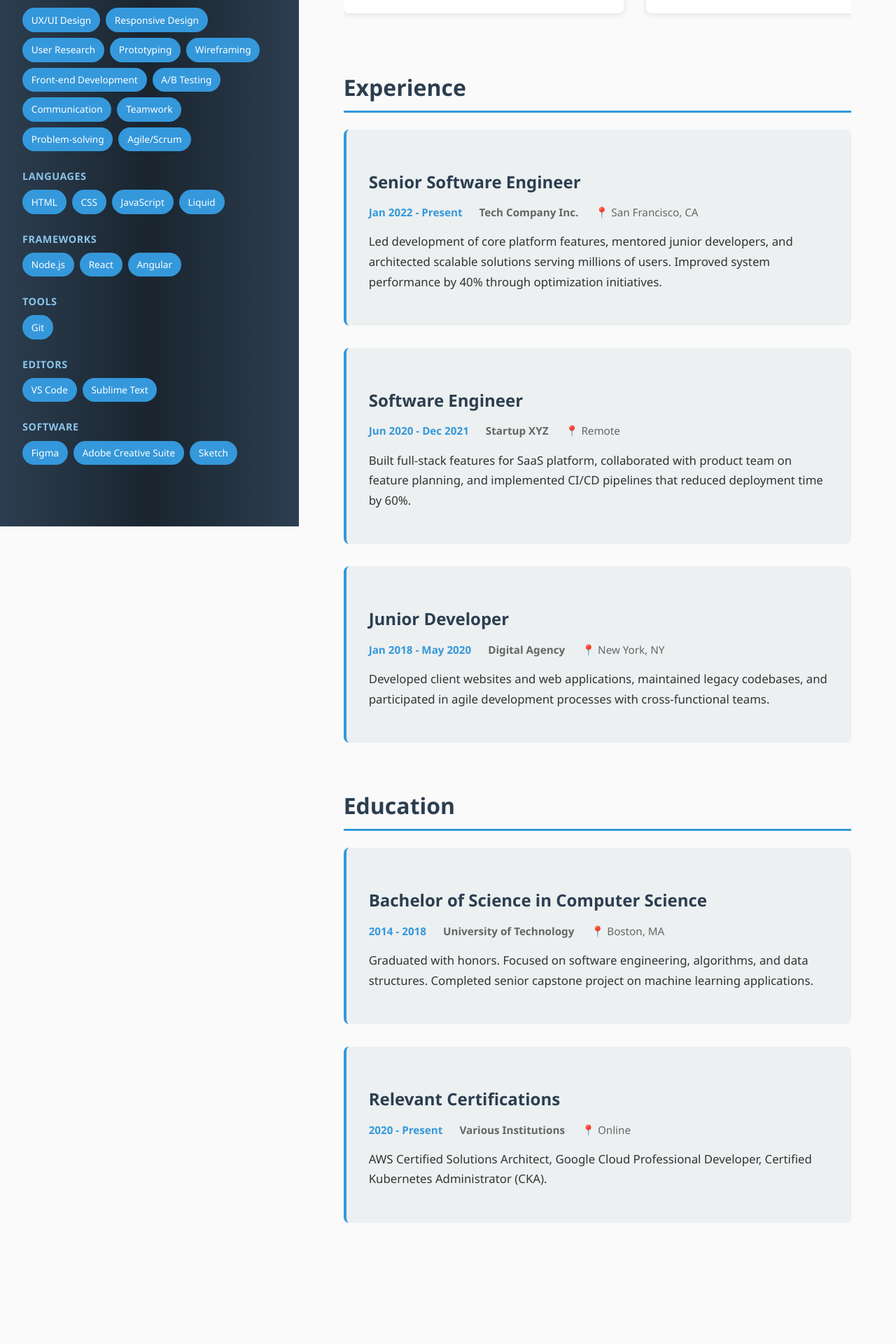
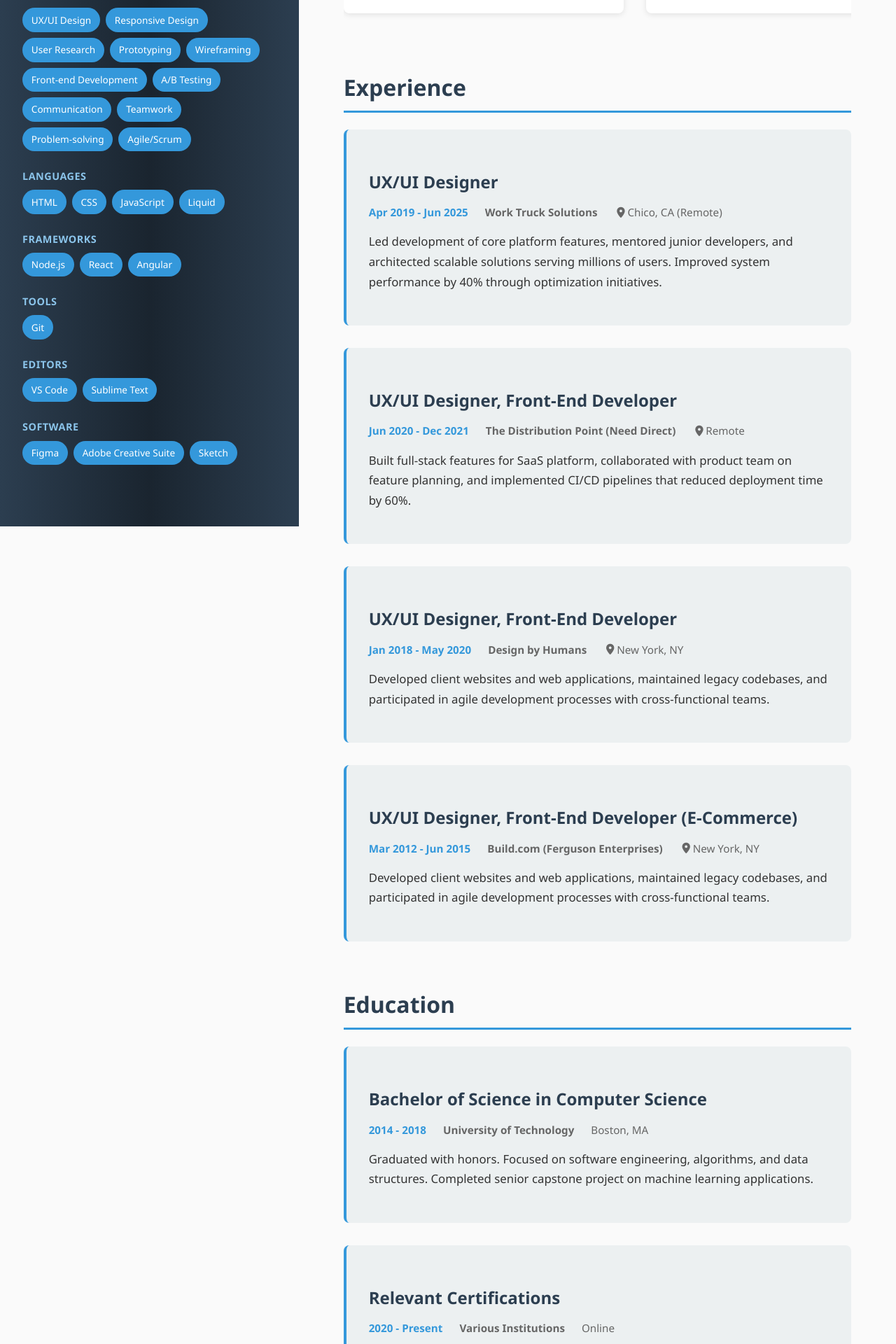
Before and after one commit to johnhirleman/my-portfolio, a Jekyll site: the page built from index.html, in a window 1280 px wide. Shown: the part 883-2803 px from the top of the page at 70% size. Built offline with Jekyll 4.4.1, drawn with Linux system fonts in a browser that asks for light colours; before the commit the page ends 2742 px from its top, so only the background shows below that.

Commit message:
icon fixes for experience locations, added some experience content.

```diff
--- a/_sass/main.scss
+++ b/_sass/main.scss
@@ -433,7 +433,6 @@ body {
 
             &.location {
                 &:before {
-                    content: "📍 ";
                     margin-right: 0.25rem;
                 }
             }
--- a/index.html
+++ b/index.html
@@ -49,11 +49,11 @@ title: Home
     <h2>Experience</h2>
 
     <div class="experience-card">
-        <h3>Senior Software Engineer</h3>
+        <h3>UX/UI Designer</h3>
         <div class="experience-meta">
-            <span class="date-range">Jan 2022 - Present</span>
-            <span class="employer">Tech Company Inc.</span>
-            <span class="location">San Francisco, CA</span>
+            <span class="date-range">Apr 2019 - Jun 2025</span>
+            <span class="employer">Work Truck Solutions</span>
+            <span class="location"><i class="fas fa-location-dot"></i> Chico, CA (Remote)</span>
         </div>
         <p>
             Led development of core platform features, mentored junior developers, and architected
@@ -63,11 +63,11 @@ title: Home
     </div>
 
     <div class="experience-card">
-        <h3>Software Engineer</h3>
+        <h3>UX/UI Designer, Front-End Developer</h3>
         <div class="experience-meta">
             <span class="date-range">Jun 2020 - Dec 2021</span>
-            <span class="employer">Startup XYZ</span>
-            <span class="location">Remote</span>
+            <span class="employer">The Distribution Point (Need Direct)</span>
+            <span class="location"><i class="fas fa-location-dot"></i> Remote</span>
         </div>
         <p>
             Built full-stack features for SaaS platform, collaborated with product team on feature
@@ -76,11 +76,24 @@ title: Home
     </div>
 
     <div class="experience-card">
-        <h3>Junior Developer</h3>
+        <h3>UX/UI Designer, Front-End Developer</h3>
         <div class="experience-meta">
             <span class="date-range">Jan 2018 - May 2020</span>
-            <span class="employer">Digital Agency</span>
-            <span class="location">New York, NY</span>
+            <span class="employer">Design by Humans</span>
+            <span class="location"><i class="fas fa-location-dot"></i> New York, NY</span>
+        </div>
+        <p>
+            Developed client websites and web applications, maintained legacy codebases, and
+            participated in agile development processes with cross-functional teams.
+        </p>
+    </div>
+
+    <div class="experience-card">
+        <h3>UX/UI Designer, Front-End Developer (E-Commerce)</h3>
+        <div class="experience-meta">
+            <span class="date-range">Mar 2012 - Jun 2015</span>
+            <span class="employer">Build.com (Ferguson Enterprises)</span>
+            <span class="location"><i class="fas fa-location-dot"></i> New York, NY</span>
         </div>
         <p>
             Developed client websites and web applications, maintained legacy codebases, and
```
